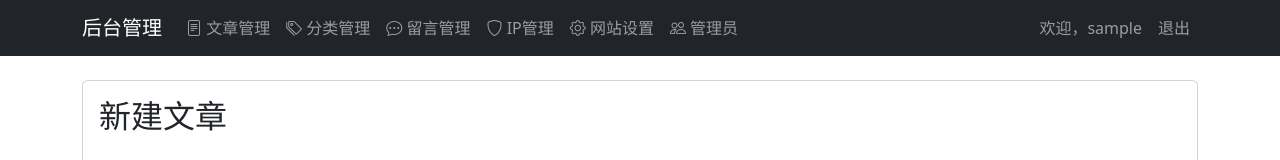
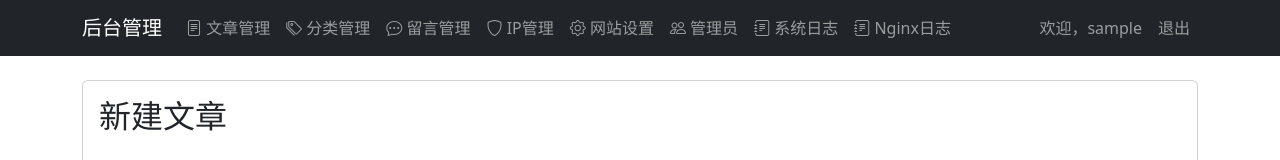
Before and after one commit to liuxixin618/boke, a Flask app: page /admin/post/new in a window 1280 px wide. Shown: the top 160 px of the page. Run offline with Flask 2, Linux system fonts and the light colour scheme; the visitor is signed in with stand-in values (Sample User, id 1); data that the repository does not hold is empty; some libraries are stand-ins or nearby versions.

Commit message:
S 完善日志，后台增加日志查看功能

```diff
--- a/app/__init__.py
+++ b/app/__init__.py
@@ -14,6 +14,9 @@ from flask_wtf.csrf import CSRFProtect
 from config import config
 from .models import Admin, db, SiteConfig
 from .context_processors import site_config
+import logging
+from logging.handlers import RotatingFileHandler
+import os
 
 db = MongoEngine()
 login_manager = LoginManager()
@@ -178,4 +181,13 @@ def create_app(config_name='development'):
     with app.app_context():
         init_site_config()
 
+    # 日志文件配置
+    logs_dir = os.path.join(os.path.dirname(os.path.dirname(__file__)), 'logs')
+    if not os.path.exists(logs_dir):
+        os.makedirs(logs_dir)
+    file_handler = RotatingFileHandler(os.path.join(logs_dir, 'app.log'), maxBytes=10240, backupCount=10, encoding='utf-8')
+    file_handler.setFormatter(logging.Formatter('[%(asctime)s] %(levelname)s in %(module)s: %(message)s'))
+    file_handler.setLevel(logging.INFO)
+    app.logger.addHandler(file_handler)
+
     return app
--- a/app/admin/routes.py
+++ b/app/admin/routes.py
@@ -256,9 +256,10 @@ def new_post():
         content = sanitize_string(request.form.get('content'))
         category_ids = request.form.getlist('categories')
         selected_categories = Category.objects(id__in=category_ids)
-        current_app.logger.info(f"开始创建新文章: {title}")
+        current_app.logger.info(f"[日志] 开始创建新文章: {title}")
+        current_app.logger.debug(f"[日志] POST数据: title={title}, content_length={len(content) if content else 0}, category_ids={category_ids}")
         if not title or not content:
-            current_app.logger.warning("创建文章失败：标题或内容为空")
+            current_app.logger.warning("[日志] 创建文章失败：标题或内容为空")
             flash('标题和内容不能为空')
             return render_template('admin/edit_post.html', categories=categories)
         post = Post(
@@ -269,20 +270,21 @@ def new_post():
             updated_at=get_utc_time()
         )
         files = request.files.getlist('attachments')
-        current_app.logger.info(f"处理文章附件，共 {len(files)} 个文件")
+        current_app.logger.info(f"[日志] 处理文章附件，共 {len(files)} 个文件")
         attachments = []
         for file in files:
-            current_app.logger.info(f"处理附件: {file.filename}")
+            current_app.logger.info(f"[日志] 处理附件: {file.filename}")
             file_info = save_file(file)
             if file_info:
                 attachments.append(file_info)
-                current_app.logger.info(f"附件保存成功: {file_info}")
+                current_app.logger.info(f"[日志] 附件保存成功: {file_info}")
         if attachments:
             post.attachments = attachments
         post.save()
-        current_app.logger.info(f"文章创建成功，ID: {post.id}")
+        current_app.logger.info(f"[日志] 文章创建成功，ID: {post.id}")
         flash('文章已创建')
         return redirect(url_for('admin.dashboard'))
+    current_app.logger.info("[日志] 进入新建文章页面")
     return render_template('admin/edit_post.html', categories=categories)
 
 @admin.route('/post/edit/<post_id>', methods=['GET', 'POST'])
@@ -298,10 +300,10 @@ def edit_post(post_id):
     POST请求：处理文章更新
     """
     try:
-        current_app.logger.info(f"开始编辑文章，ID: {post_id}")
+        current_app.logger.info(f"[日志] 开始编辑文章，ID: {post_id}")
         post = Post.objects.get_or_404(id=validate_object_id(post_id))
         categories = Category.objects.order_by('-created_at')
-        current_app.logger.info(f"找到文章: {post.title}")
+        current_app.logger.info(f"[日志] 找到文章: {post.title}")
 
         if request.method == 'POST':
             has_changes = False
@@ -311,38 +313,39 @@ def edit_post(post_id):
             content = sanitize_string(request.form.get('content'))
             category_ids = request.form.getlist('categories')
             selected_categories = Category.objects(id__in=category_ids)
+            current_app.logger.debug(f"[日志] POST数据: title={title}, content_length={len(content) if content else 0}, category_ids={category_ids}")
 
             if not title or not content:
-                current_app.logger.warning("更新文章失败：标题或内容为空")
+                current_app.logger.warning("[日志] 更新文章失败：标题或内容为空")
                 flash('标题和内容不能为空')
                 return render_template('admin/edit_post.html', post=post, categories=categories)
 
             # 记录字段变更
             if post.title != title:
-                current_app.logger.info(f"文章标题更新: {post.title} -> {title}")
+                current_app.logger.info(f"[日志] 文章标题更新: {post.title} -> {title}")
                 has_changes = True
                 post.title = title
 
             if set(post.categories) != set(selected_categories):
-                current_app.logger.info(f"文章分类更新: {post.categories} -> {list(selected_categories)}")
+                current_app.logger.info(f"[日志] 文章分类更新: {post.categories} -> {list(selected_categories)}")
                 has_changes = True
                 post.categories = list(selected_categories)
 
             if post.content != content:
-                current_app.logger.info("文章内容已更新")
+                current_app.logger.info("[日志] 文章内容已更新")
                 has_changes = True
                 post.content = content
 
             # 处理新上传的附件
             files = request.files.getlist('attachments')
-            current_app.logger.info(f"处理新上传附件，共 {len(files)} 个文件")
+            current_app.logger.info(f"[日志] 处理新上传附件，共 {len(files)} 个文件")
 
             for file in files:
                 if file.filename:
-                    current_app.logger.info(f"处理新附件: {file.filename}")
+                    current_app.logger.info(f"[日志] 处理新附件: {file.filename}")
                     file_info = save_file(file)
                     if file_info:
-                        current_app.logger.info(f"新附件保存成功: {file_info}")
+                        current_app.logger.info(f"[日志] 新附件保存成功: {file_info}")
                         has_changes = True
                         if not post.attachments:
                             post.attachments = []
@@ -350,7 +353,7 @@ def edit_post(post_id):
 
             # 更新现有附件的文件大小
             if post.attachments:
-                current_app.logger.info("检查现有附件的文件大小")
+                current_app.logger.info("[日志] 检查现有附件的文件大小")
                 upload_folder = ensure_upload_folder()
                 for attachment in post.attachments:
                     if 'file_size' not in attachment:
@@ -358,22 +361,22 @@ def edit_post(post_id):
                         if file_path.exists():
                             old_size = attachment.get('file_size', 'unknown')
                             attachment['file_size'] = os.path.getsize(str(file_path))
-                            current_app.logger.info(f"更新附件 {attachment['filename']} 的文件大小: {old_size} -> {attachment['file_size']}")
+                            current_app.logger.info(f"[日志] 更新附件 {attachment['filename']} 的文件大小: {old_size} -> {attachment['file_size']}")
                             has_changes = True
 
             if has_changes:
                 post.updated_at = get_utc_time()
                 post.save()
-                current_app.logger.info(f"文章更新成功，ID: {post_id}")
+                current_app.logger.info(f"[日志] 文章更新成功，ID: {post_id}")
                 flash('文章已更新')
             else:
-                current_app.logger.info("文章无变更")
+                current_app.logger.info("[日志] 文章无变更")
             return redirect(url_for('admin.dashboard'))
-
+        current_app.logger.info("[日志] 进入编辑文章页面")
         return render_template('admin/edit_post.html', post=post, categories=categories)
 
     except Exception as e:
-        current_app.logger.error(f"编辑文章出错，ID: {post_id}, 错误: {str(e)}")
+        current_app.logger.error(f"[日志] 编辑文章出错，ID: {post_id}, 错误: {str(e)}")
         flash('操作失败，请重试')
         return redirect(url_for('admin.dashboard'))
 
@@ -831,3 +834,37 @@ def category_delete(category_id):
     category.delete()
     flash('分类已删除')
     return redirect(url_for('admin.category_list'))
+
+@admin.route('/logs')
+@login_required
+def view_logs():
+    """后台日志查看页面"""
+    import os
+    log_path = os.path.join(os.path.dirname(os.path.dirname(__file__)), '..', 'logs', 'app.log')
+    try:
+        with open(log_path, 'r', encoding='utf-8') as f:
+            lines = f.readlines()[-500:]
+            log_content = ''.join(lines)
+    except Exception as e:
+        log_content = f'无法读取日志文件: {e}'
+    return render_template('admin/logs.html', log_content=log_content)
+
+@admin.route('/nginx_logs')
+@login_required
+def view_nginx_logs():
+    """Nginx 日志查看页面"""
+    access_log_path = '/var/www/blog/logs/access.log'
+    error_log_path = '/var/www/blog/logs/error.log'
+    try:
+        with open(access_log_path, 'r', encoding='utf-8', errors='ignore') as f:
+            access_lines = f.readlines()[-500:]
+            access_content = ''.join(access_lines)
+    except Exception as e:
+        access_content = f'无法读取 access.log: {e}'
+    try:
+        with open(error_log_path, 'r', encoding='utf-8', errors='ignore') as f:
+            error_lines = f.readlines()[-500:]
+            error_content = ''.join(error_lines)
+    except Exception as e:
+        error_content = f'无法读取 error.log: {e}'
+    return render_template('admin/nginx_logs.html', access_content=access_content, error_content=error_content)
--- a/app/templates/admin/base.html
+++ b/app/templates/admin/base.html
@@ -78,6 +78,16 @@
                             <i class="bi bi-people"></i> 管理员
                         </a>
                     </li>
+                    <li class="nav-item">
+                        <a class="nav-link {% if request.endpoint == 'admin.view_logs' %}active{% endif %}" href="{{ url_for('admin.view_logs') }}">
+                            <i class="bi bi-journal-text"></i> 系统日志
+                        </a>
+                    </li>
+                    <li class="nav-item">
+                        <a class="nav-link {% if request.endpoint == 'admin.view_nginx_logs' %}active{% endif %}" href="{{ url_for('admin.view_nginx_logs') }}">
+                            <i class="bi bi-journal-text"></i> Nginx日志
+                        </a>
+                    </li>
                 </ul>
 
                 <div class="navbar-nav">
```
Also changed, not shown: app/templates/admin/logs.html (added, +11 -0 lines), app/templates/admin/nginx_logs.html (added, +14 -0 lines).
